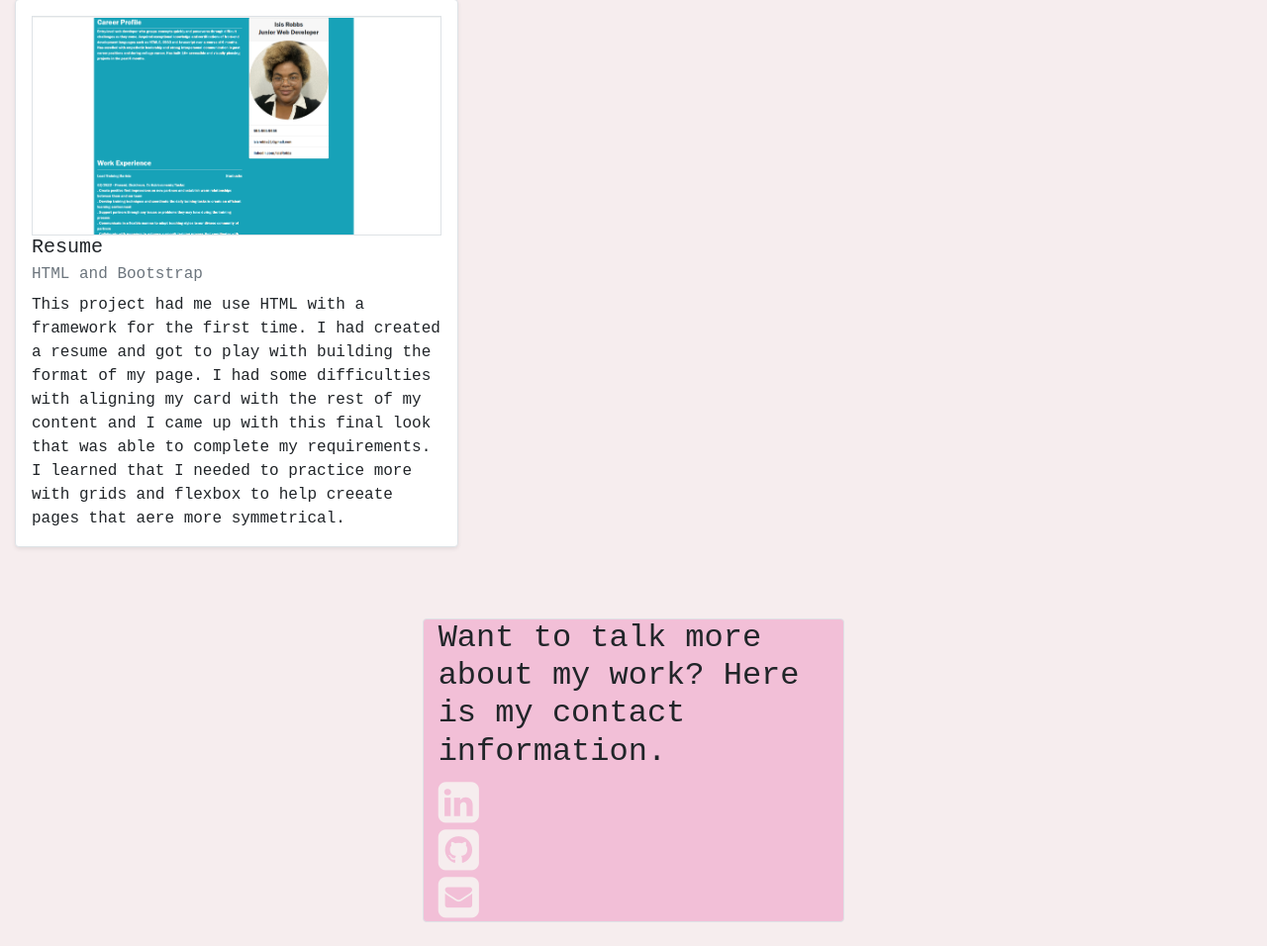
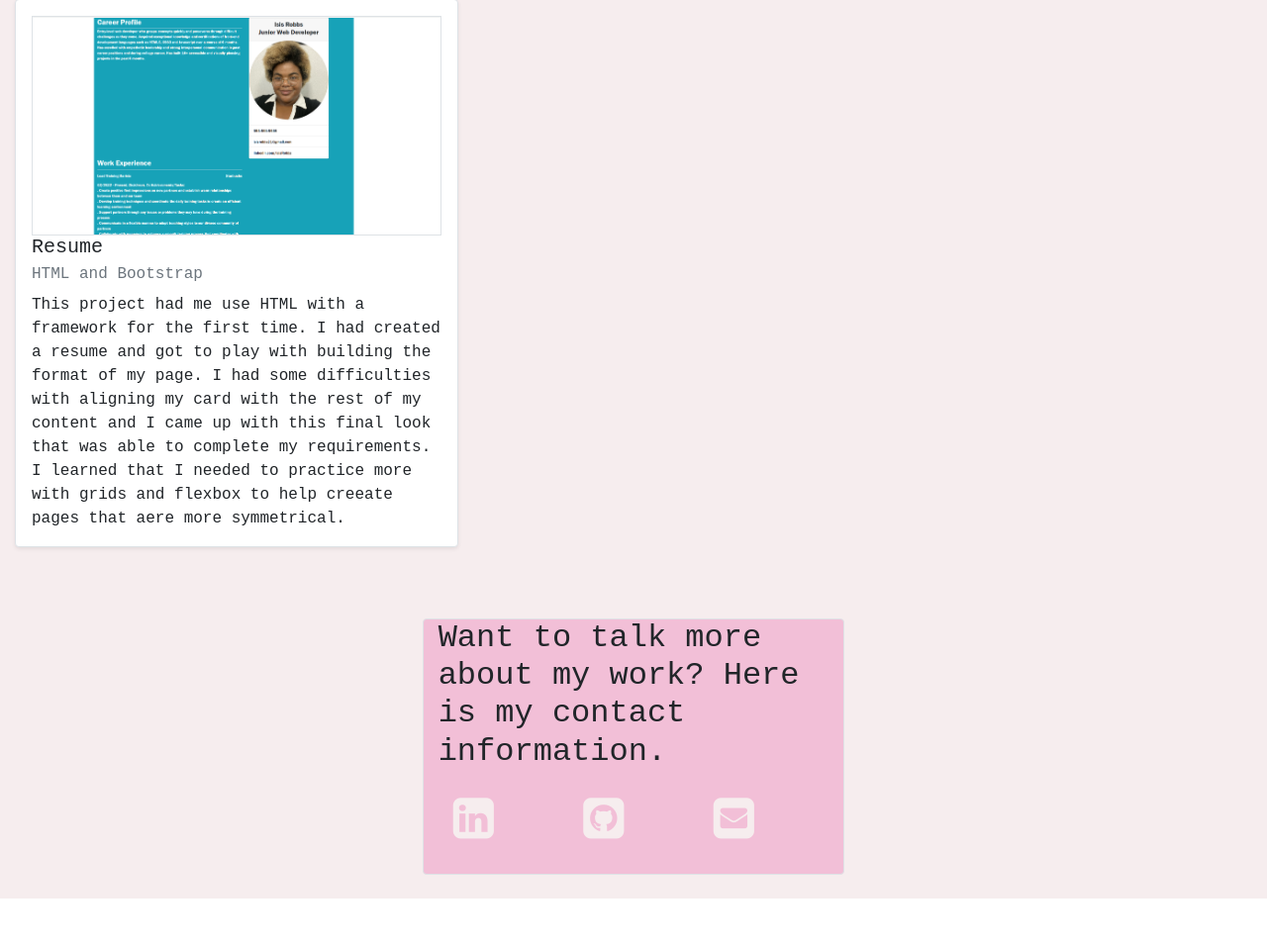
Before and after one commit to IsisRobbs/Official-Web-Portfolio, a plain HTML site: page index.html in a window 1280 px wide. Shown: the part 935-1891 px from the top of the page at 99% size. After the commit the page ends 1843 px from the top, so only its background shows below. Drawn offline with nearby package versions, Linux system fonts and the light colour scheme.

Commit message:
Put logos and made them into buttons

```diff
--- a/index.html
+++ b/index.html
@@ -20,7 +20,7 @@
         <img class="col-md-3 col-sm-6 py-0 rounded-pill" src="assets/images/profile-pic-2.png">
     </div>
     </header>
-    <div class="col bg-white border rounded d-flex flex-column justify-content-center" style="width: 28rem">
+    <div class="col bg-white border rounded" style="width: 28rem">
         <h1>About Me</h1>
        <p>
        I am a Jr. Web Developer who in love with learning code and creating aesthically pleasing content!
@@ -32,9 +32,9 @@
        </p>
     </div>
     <h1 class="py-4">Projects</h1>
-    <div class="card shadow-sm p-3 mb-5 bg-white rounded border d-flex flex-column justify-content-center" style="width: 28rem;">
+    <div class="card shadow-sm p-3 mb-5 bg-white rounded border" style="width: 28rem;">
       <img class="border border-box" src="assets/images/online_resume1.png"
-        <div class="card-body" style="margin-bottom:">
+        <div class="card-body">
             <h5 class="card-title">Resume</h5>
                 <h6 class="card-subtitle mb-2 text-muted">HTML and Bootstrap</h6>
             <p class="card-text">This project had me use HTML with a framework for the first time.
@@ -47,11 +47,13 @@
     <div class="row">
         <div class="col-4">
         </div>
-        <div class="col-4 d-flex flex-column justify-content-center border border-box rounded my-4" style="background-color:#f2bfd7">
+        <div class="col-4 d-flex flex-column justify-content-center align-center border border-box rounded my-4" style="background-color:#f2bfd7">
           <h2>Want to talk more about my work? Here is my contact information.</h2>
-             <i class="fa fa-linkedin-square align-center" style="font-size:48px;color:#f6edee"></i>
-             <i class="fa fa-github-square align-center" style="font-size:48px;color:#f6edee"></i>
-             <i class="fa fa-envelope-square align-center" style="font-size:48px;color:#f6edee"></i>
+            <div class="btn-group py-3 mb-3" role="group" aria-label="Basic example">
+             <i class="col-4 fa fa-linkedin-square align-center" button type="button" style="font-size:48px;color:#f6edee"></i>
+             <i class="col-4 fa fa-github-square align-center" button type="button" style="font-size:48px;color:#f6edee"></i>
+             <i class="col-4 fa fa-envelope-square align-center" button type="button" style="font-size:48px;color:#f6edee"></i>
+            </div>
         </div>
         <div class="col-4">
         </div>
```
